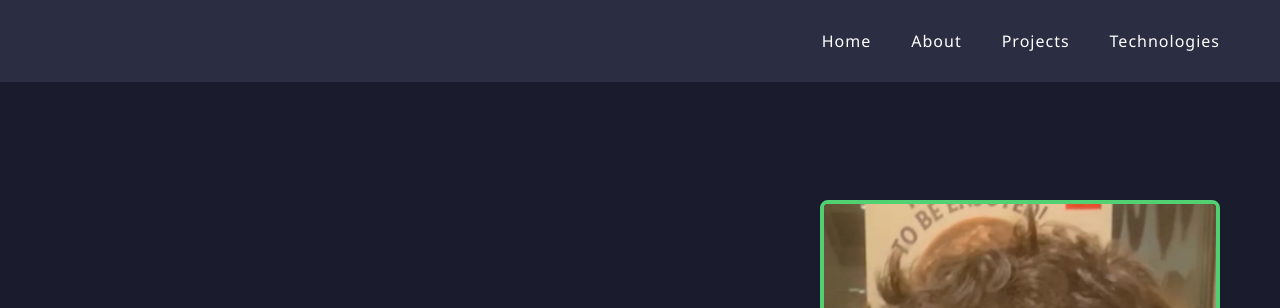
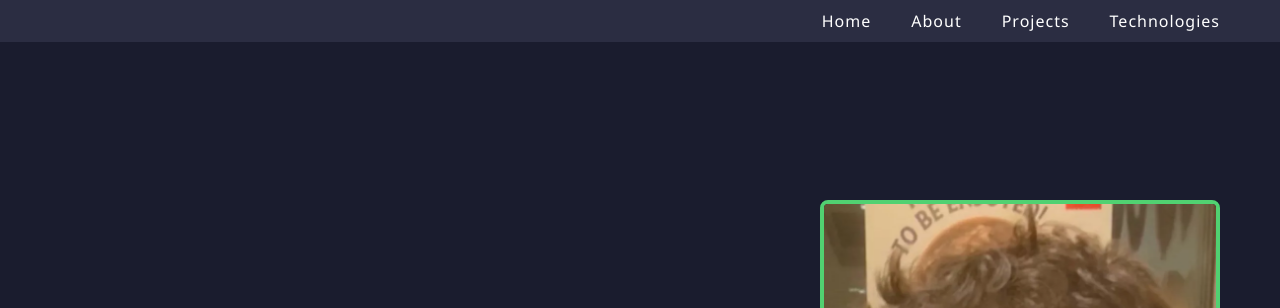
Before and after one commit to Magpie512/Personal-Website, a plain HTML site: page index.html in a window 1280 px wide. Shown: the top 308 px of the page. Drawn offline with Linux system fonts and the light colour scheme.

Commit message:
Factoring

```diff
--- a/style/style.css
+++ b/style/style.css
@@ -1,7 +1,7 @@
 /* ============================================
     CSS VARIABLES
     ============================================ */
-:root{
+:root {
      --primary-color: #51d171;
      --secondary-color: #2b2d42;
      --accent-color: #f3c251;
@@ -12,7 +12,7 @@
 /* ============================================
     GLOBAL STYLES
     ============================================ */
-*{
+* {
      margin: 0;
      padding: 0;
      box-sizing: border-box;
@@ -33,7 +33,7 @@ body {
     HEADER & NAVIGATION
     ============================================ */
 header {
-     padding: 30px 60px;
+     padding: 10px 60px;
      position: fixed;
      width: 100%;
      top: 0;
@@ -658,6 +658,7 @@ footer {
      from {
           opacity: 0;
      }
+
      to {
           opacity: 1;
      }
@@ -667,6 +668,7 @@ footer {
      0% {
           left: -400px;
      }
+
      100% {
           left: calc(100% + 100px);
      }
@@ -676,6 +678,7 @@ footer {
      from {
           transform: translateY(-50%) rotate(0deg);
      }
+
      to {
           transform: translateY(-50%) rotate(360deg);
      }
@@ -685,18 +688,22 @@ footer {
      from {
           transform: rotate(0deg);
      }
+
      to {
           transform: rotate(-360deg);
      }
 }
 
 @keyframes pulse {
-     0%, 100% {
+
+     0%,
+     100% {
           box-shadow:
                inset -50px -50px 100px rgba(0, 0, 0, 0.5),
                0 0 100px rgba(205, 92, 92, 0.5),
                0 0 200px rgba(205, 92, 92, 0.3);
      }
+
      50% {
           box-shadow:
                inset -50px -50px 100px rgba(0, 0, 0, 0.5),
@@ -706,9 +713,12 @@ footer {
 }
 
 @keyframes twinkle {
-     0%, 100% {
+
+     0%,
+     100% {
           opacity: 0.3;
      }
+
      50% {
           opacity: 1;
      }
```
Lines whose indentation alone changed are shown as unchanged.
